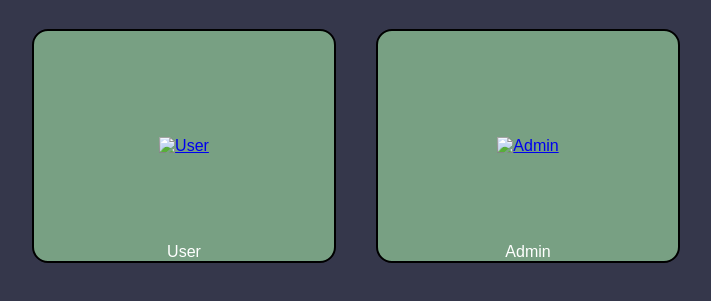
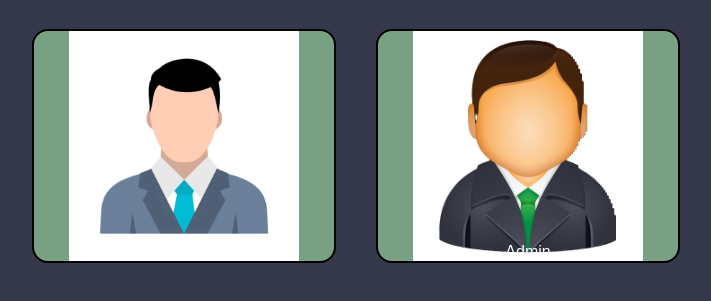
Before and after one commit to katariaNandini/SNUWHEELZ, a website: page dbms project/admin_user.html in a window 1280 px wide. Shown: the part 299-600 px from the top of the page, without its empty margins (284-995 px from the left). Drawn offline with Linux system fonts and the light colour scheme; files whose address does not match are found by name.

Commit message:
ss conneecctd

```diff
--- a/dbms project/admin_user.html
+++ b/dbms project/admin_user.html
@@ -2,7 +2,7 @@
 <html lang="en">
 
 <head>
-  <link rel="stylesheet" href="/Users/abha/Desktop/dbms project/admin_user.css">
+  <link rel="stylesheet" href="assets/admin_user.css">
   <meta charset="UTF-8">
   <meta name="viewport" content="width=device-width, initial-scale=1.0">
   <title>Select Login</title>
@@ -14,10 +14,10 @@
 
     <div id="role-selection">
       <a href="login.html">
-        <img src="image2.jpg" alt="User">
+        <img src="images/image2.jpg" alt="User">
       </a>
       <a href="adminlogin.html">
-        <img src="admi-icon-png-18.jpg" alt="Admin">
+        <img src="images/admin-icon-png-18.jpg" alt="Admin">
       </a>
     </div>
   </main>
```
